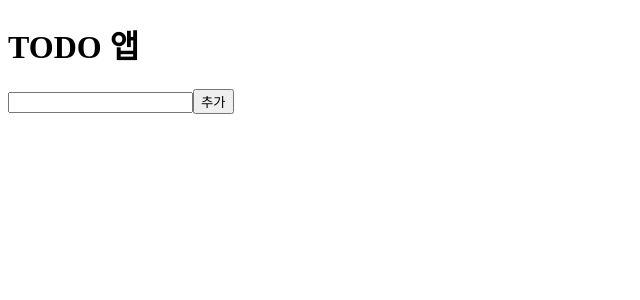
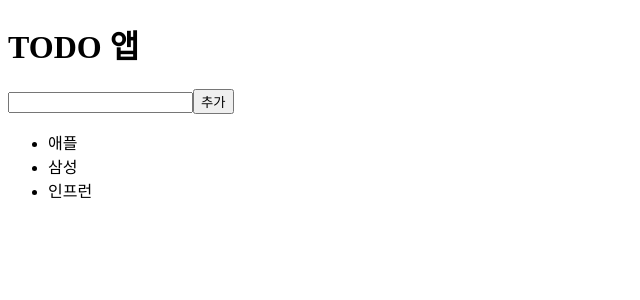
Before and after one commit to ygvbhy/vue-composition, a Vue app: page / in a window 1280 px wide. Shown: the top 300 px of the page, without its empty margins (0-640 px from the left). Built offline with nearby package versions, Linux system fonts and the light colour scheme.

Commit message:
기본 셋팅

```diff
--- a/src/App.vue
+++ b/src/App.vue
@@ -1,15 +1,18 @@
 <template>
   <todo-header></todo-header>
   <todo-input></todo-input>
+  <todo-list></todo-list>
 </template>
 
 <script>
 import TodoHeader from "./components/TodoHeader.vue";
 import TodoInput from "./components/TodoInput.vue";
+import TodoList from "./components/TodoList.vue";
 export default {
   components: {
     TodoHeader,
     TodoInput,
+    TodoList,
   },
 };
 </script>
--- /dev/null
+++ b/src/components/TodoList.vue
@@ -0,0 +1,20 @@
+<template>
+  <ul>
+    <li v-for="(item, index) in items" :key="index">
+      {{ item }}
+    </li>
+  </ul>
+</template>
+
+<script>
+import { ref } from "vue";
+export default {
+  setup() {
+    const items = ref(["애플", "삼성", "인프런"]);
+
+    return { items };
+  },
+};
+</script>
+
+<style lang="scss" scoped></style>
```
